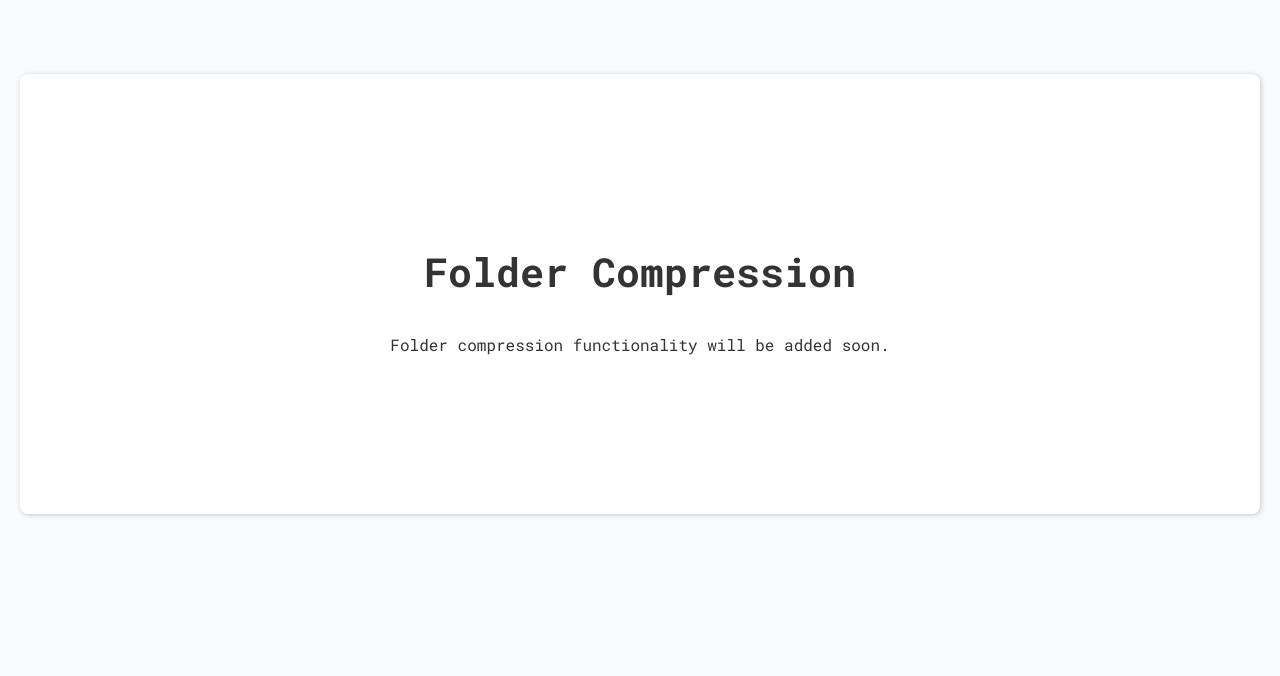
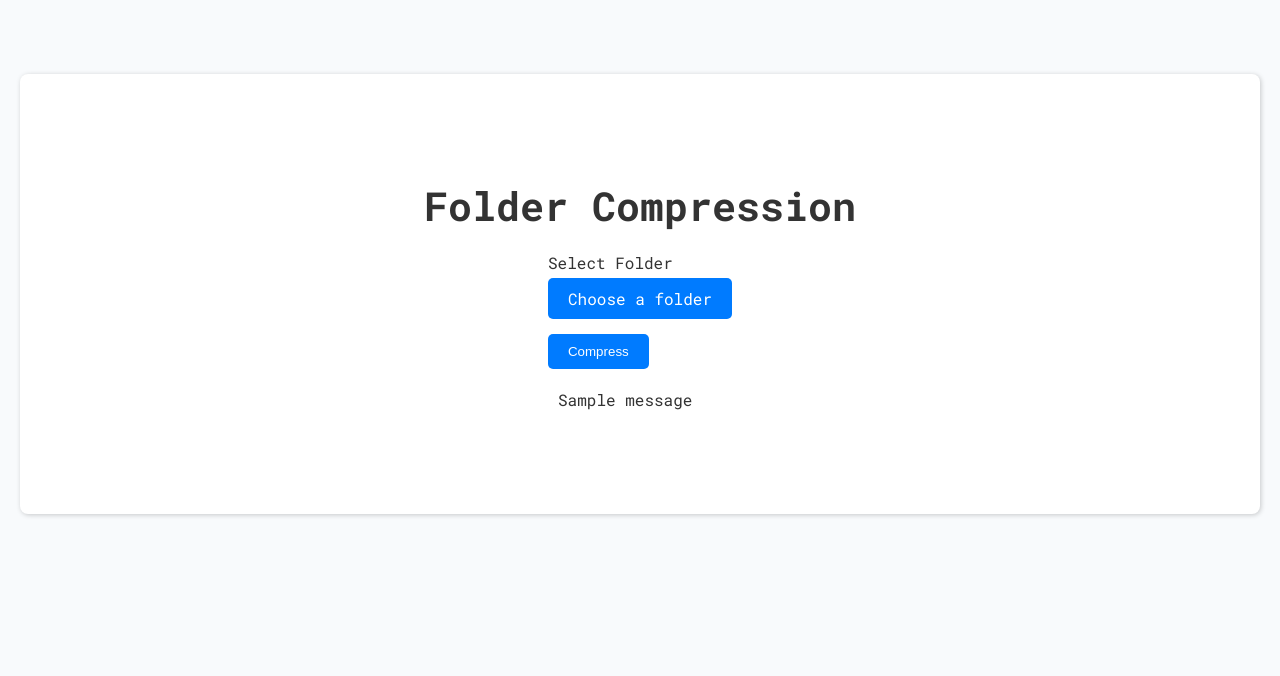
Before and after one commit to MohamedAhmedKhalaf/SqueezeBox, a Flask app: template templates/folder.html in a window 1280 px wide. Shown: the part 81-757 px from the top of the page. Run offline with Flask 3, Linux system fonts and the light colour scheme; the template is opened without the code that fills it: values that come from a table or form of the project are taken from there, others are empty; one stand-in notice (Sample message) is shown; some libraries are stand-ins or nearby versions.

Commit message:
added file compression , editied app.py , added folder.html and folder.py

```diff
--- a/app.py
+++ b/app.py
@@ -1,5 +1,6 @@
 from flask import Flask, render_template
 from compress.video import video_bp
+from compress.folder import folder_bp
 import os
 
 app = Flask(__name__)
@@ -7,6 +8,8 @@ app.config['SECRET_KEY'] = os.urandom(24)
 app.config['MAX_CONTENT_LENGTH'] = 500 * 1024 * 1024  # 500MB limit
 
 app.register_blueprint(video_bp)
+app.register_blueprint(folder_bp)
+
 
 @app.route('/')
 def index():
@@ -24,9 +27,7 @@ def image():
 def audio():
     return render_template('audio.html')
 
-@app.route('/folder')
-def folder():
-    return render_template('folder.html')
+
 
 if __name__ == '__main__':
     app.run(debug=True)
--- a/config.py
+++ b/config.py
@@ -5,3 +5,4 @@ load_dotenv()
 
 ALLOWED_EXTENSIONS = {'txt', 'pdf', 'jpg', 'jpeg', 'png', 'mp4', 'mov', 'mp3', 'wav', 'mkv', 'avi'}
 OUTPUT_FOLDER = 'static/'
+UPLOAD_FOLDER = 'uploads/' # Add this line
--- a/forms.py
+++ b/forms.py
@@ -21,3 +21,7 @@ class VideoForm(FlaskForm):
 class AudioForm(FlaskForm):
     audio_file = FileField("Select Audio", validators=[FileAllowed(ALLOWED_EXTENSIONS)])
     submit = SubmitField("Compress Audio")
+
+class FolderForm(FlaskForm):
+    folder_file = FileField("Select Folder", validators=[])
+    submit = SubmitField("Compress Folder")
--- a/static/css/style.css
+++ b/static/css/style.css
@@ -160,3 +160,18 @@ input:hover {
 h1 {
   font-size: 40px;
 }
+
+.flashes {
+ list-style: none;
+ padding: 0;
+ margin-top: 10px;
+}
+.flashes li{
+  padding: 10px;
+  border-radius: 5px;
+  margin-bottom: 5px;
+}
+.flashes li.error {
+ background-color: #f8d7da;
+ color: #721c24;
+}
--- a/templates/base.html
+++ b/templates/base.html
@@ -4,9 +4,9 @@
     <title>Compression App</title>
     <link rel="stylesheet" href="{{ url_for('static', filename='css/style.css') }}">
     <link rel="preconnect" href="https://fonts.googleapis.com">
-<link rel="preconnect" href="https://fonts.gstatic.com" crossorigin>
-<link rel="stylesheet" href="https://cdnjs.cloudflare.com/ajax/libs/font-awesome/5.15.4/css/all.min.css">
-<link href="https://fonts.googleapis.com/css2?family=JetBrains+Mono:ital,wght@0,100..800;1,100..800&family=Roboto+Mono:ital,wght@0,100..700;1,100..700&display=swap" rel="stylesheet">
+    <link rel="preconnect" href="https://fonts.gstatic.com" crossorigin>
+    <link rel="stylesheet" href="https://cdnjs.cloudflare.com/ajax/libs/font-awesome/5.15.4/css/all.min.css">
+    <link href="https://fonts.googleapis.com/css2?family=JetBrains+Mono:ital,wght@0,100..800;1,100..800&family=Roboto+Mono:ital,wght@0,100..700;1,100..700&display=swap" rel="stylesheet">
 </head>
 <body>
     <nav>
--- a/templates/folder.html
+++ b/templates/folder.html
@@ -2,5 +2,23 @@
 
 {% block content %}
     <h1>Folder Compression</h1>
-    <p>Folder compression functionality will be added soon.</p>
+    <form method="post" enctype="multipart/form-data">
+        {{ form.hidden_tag() }}
+        <div class="form-group">
+            {{ form.folder_file.label }}
+            {{ form.folder_file(class_="test") }}
+            <label class="custom-file-label up" for="folder_file">Choose a folder</label>
+
+        </div>
+        <button type="submit">Compress</button>
+        {% with messages = get_flashed_messages(with_categories=true) %}
+                {% if messages %}
+                    <ul class=flashes>
+                    {% for category, message in messages %}
+                      <li class="{{ category }}">{{ message }}</li>
+                    {% endfor %}
+                    </ul>
+                {% endif %}
+                {% endwith %}
+    </form>
 {% endblock %}
--- a/templates/index.html
+++ b/templates/index.html
@@ -8,6 +8,6 @@
         <li><a href="{{ url_for('image') }}">Image Compression</a></li>
         <li><a href="{{ url_for('video.video') }}">Video Compression</a></li>
         <li><a href="{{ url_for('audio') }}">Audio Compression</a></li>
-        <li><a href="{{ url_for('folder') }}">Folder Compression</a></li>
+        <li><a href="{{ url_for('folder.folder') }}">Folder Compression</a></li>
     </ul>
 {% endblock %}
```
Also changed, not shown: compress/folder.py (+74 -1 lines).
